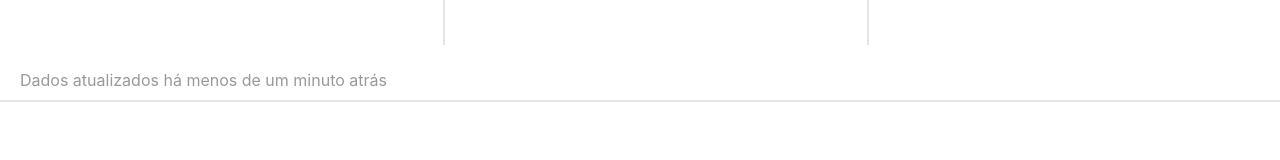
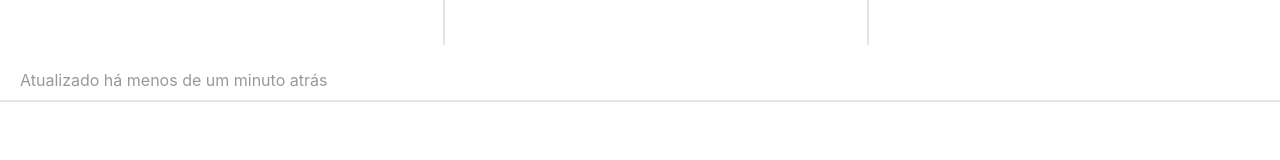
Before and after one commit to leotabosa/covid-stats, a Vue app: page / in a window 1280 px wide. Shown: the part 150-310 px from the top of the page. Built offline with nearby package versions, Linux system fonts and the light colour scheme; no server answers.

Commit message:
Melhoria no texto de atualização

```diff
--- a/src/components/InfosBasicas.vue
+++ b/src/components/InfosBasicas.vue
@@ -63,9 +63,7 @@ export default {
       <span class="casos">{{ casos.negativos }} negativos</span>
     </section>
     <section class="footerInfos">
-      <span class="ultimaAtualizacao">
-        Dados atualizados há {{ atualizadoEm }}
-      </span>
+      <span class="ultimaAtualizacao"> Atualizado há {{ atualizadoEm }} </span>
     </section>
     <div class="separadorHorizontal" />
   </div>
```
